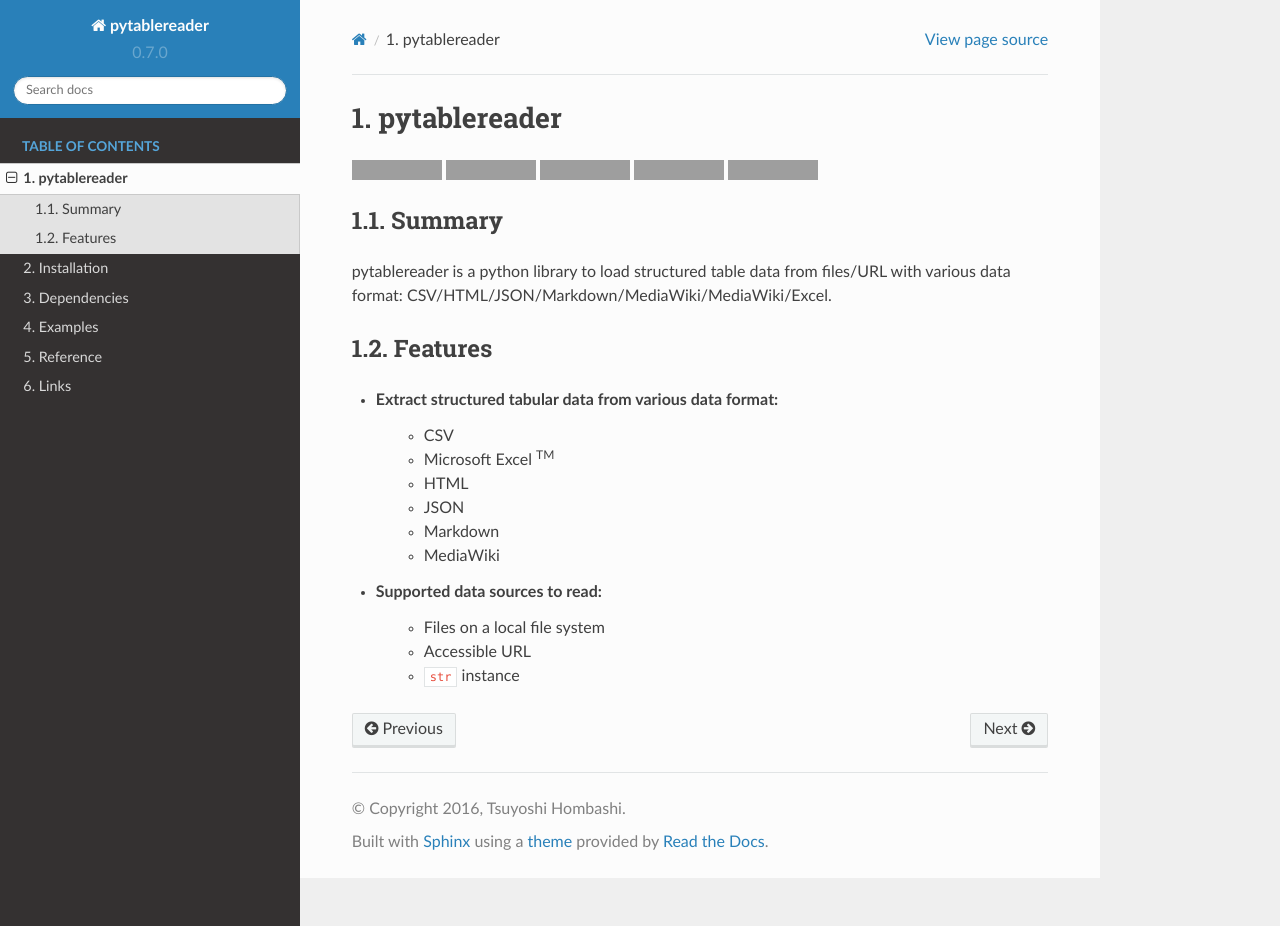
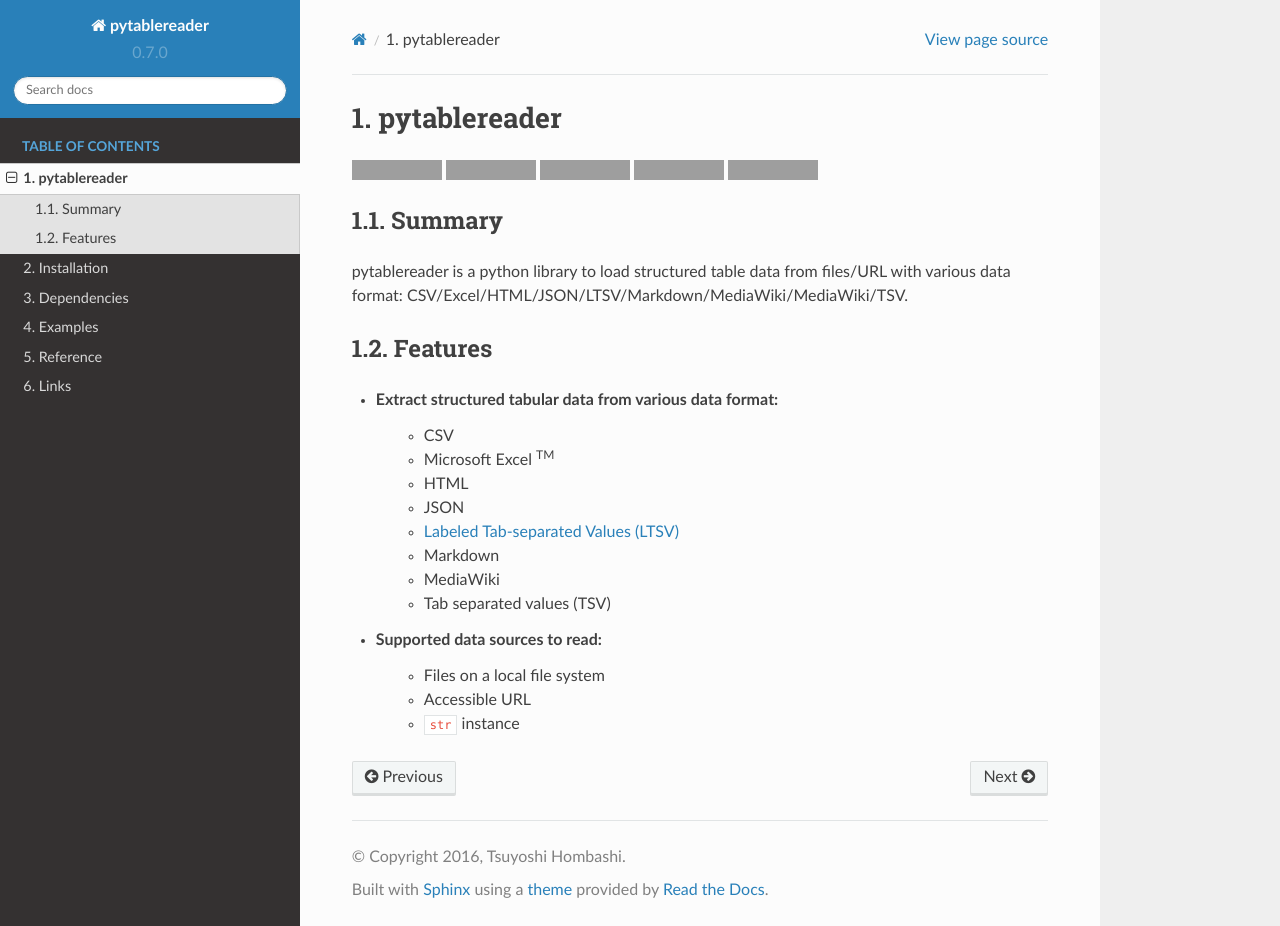
Before and after one commit to thombashi/pytablereader, a Sphinx documentation site: the page built from docs/pages/introduction/index.rst, in a window 1280 px wide and 926 px high. Built offline with Sphinx 7.4.7 and the Read the Docs theme 2.0.0, drawn with Linux system fonts in a browser that asks for light colours; pages that are not in the unit, such as notebooks, are missing from menus; grey boxes are pictures that could not be loaded.

Commit message:
[ci skip] Update docs

```diff
--- a/docs/pages/introduction/feature.txt
+++ b/docs/pages/introduction/feature.txt
@@ -6,8 +6,10 @@
     - Microsoft Excel :superscript:`TM`
     - HTML
     - JSON
+    - `Labeled Tab-separated Values (LTSV) <http://ltsv.org/>`__
     - Markdown
     - MediaWiki
+    - Tab separated values (TSV)
 - Supported data sources to read:
     - Files on a local file system
     - Accessible URL
--- a/docs/pages/introduction/summary.txt
+++ b/docs/pages/introduction/summary.txt
@@ -1 +1 @@
-pytablereader is a python library to load structured table data from files/URL with various data format: CSV/HTML/JSON/Markdown/MediaWiki/MediaWiki/Excel.
+pytablereader is a python library to load structured table data from files/URL with various data format: CSV/Excel/HTML/JSON/LTSV/Markdown/MediaWiki/MediaWiki/TSV.
```
